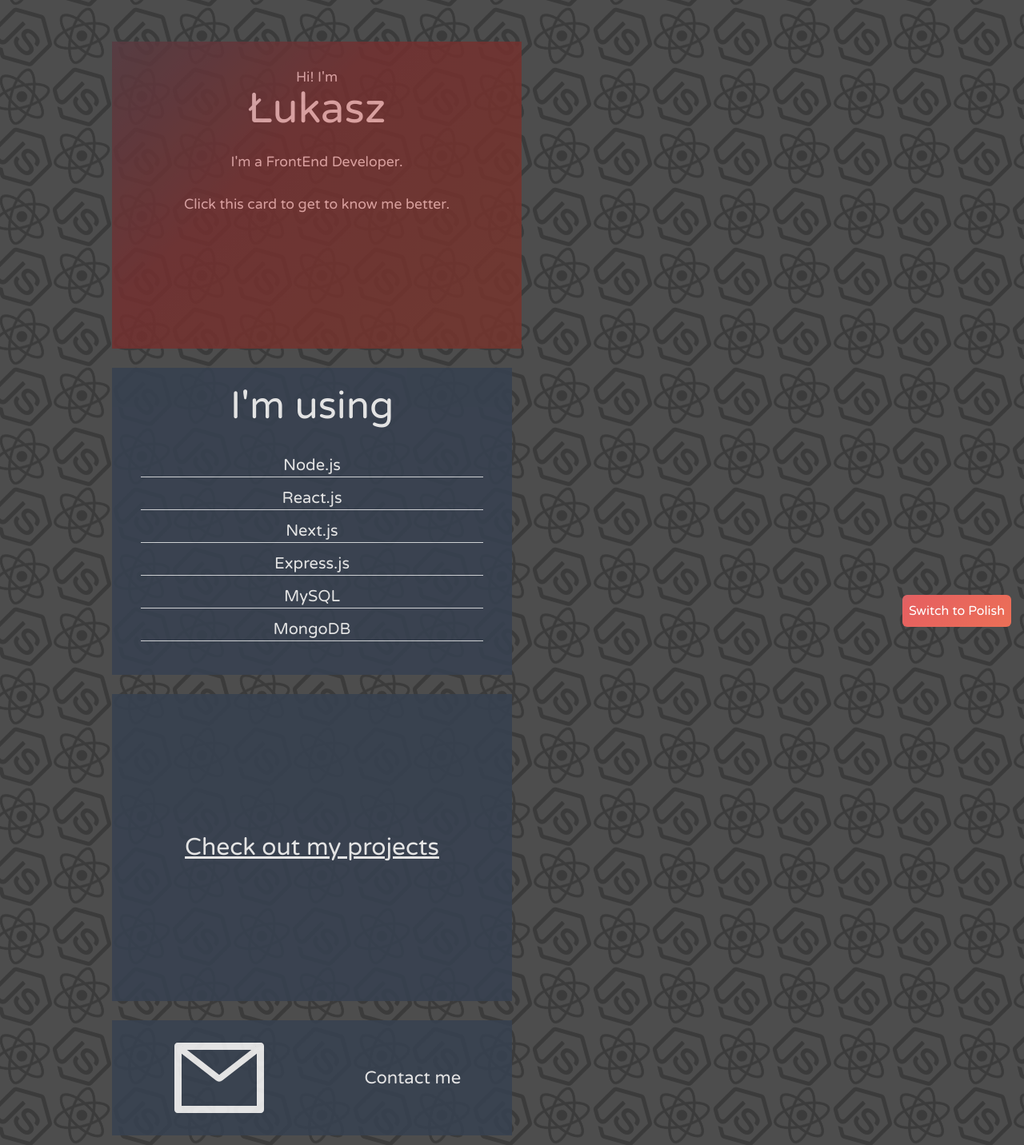
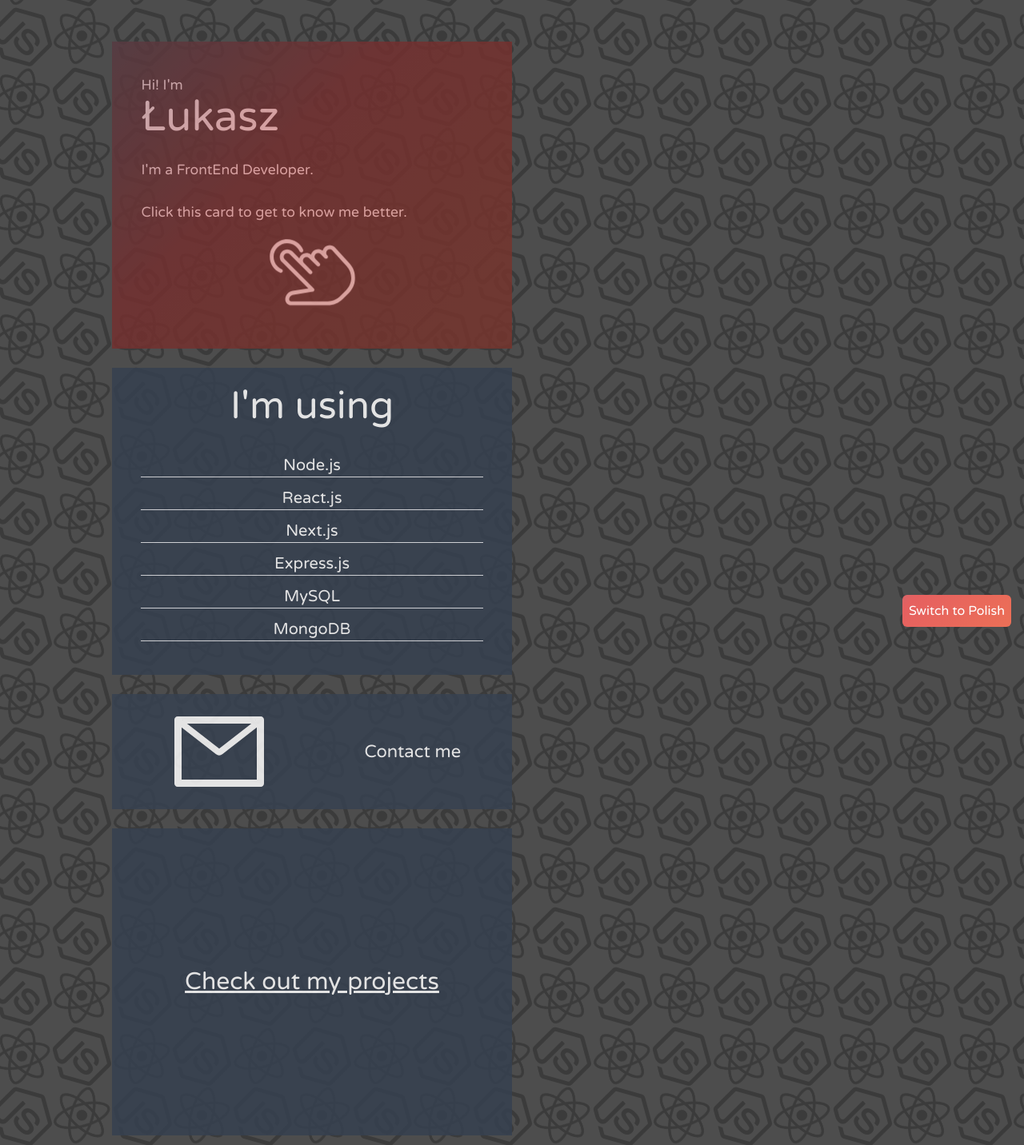
Before and after one commit to lukasz-sz96/portfolio, a Next.js app: page / in a window 1280 px wide. Shown: the whole page at 80% size. Built offline with nearby package versions, Linux system fonts and the light colour scheme; what @jinsung.lim/tailwindcss-filters would draw is missing.

Commit message:
Change title card styling, add animated svg icon

```diff
--- a/pages/index.js
+++ b/pages/index.js
@@ -33,17 +33,18 @@ const App = () => {
         {/* <link rel="icon" href="/favicon.ico" /> */}
       </Head>
       <div className={wrapperStyle}>
-        <Card href="" size="2/4" gradient scroll={false} key="card-1">
+        <Card href="" size={titleCardClicked ? '2/4' : '1/4'} gradient scroll={false} key="card-1">
           <div
             onClick={() => {
               setTitleCardClicked(!titleCardClicked);
             }}
-            className="w-full h-full bg-black opacity-50 text-center p-5 md:p-10"
+            className="w-full h-full bg-black opacity-50 p-5 md:p-10"
           >
             {!titleCardClicked ? (
               <motion.div
                 initial={{ scale: 0.7, opacity: 0, translateY: 50 }}
                 animate={{ scale: 1, opacity: 1, scale: 1.1, translateY: 0 }}
+                className="m-4"
               >
                 <h2>{locale[lang]["title"][0]}</h2>
                 <h1 className="text-5xl">{locale[lang]["title"][1]}</h1>
@@ -51,14 +52,18 @@ const App = () => {
                 <p>{locale[lang]["title"][2]}</p>
                 <br />
                 <p>{locale[lang]["title"][3]}</p>
+                <img className="w-1/4 m-auto mt-5 animate-bounce" src="../img/tap.svg" />
               </motion.div>
             ) : (
               <motion.div
                 animate={{ scale: 1, opacity: 1, scale: 1.1 }}
-                className="text-sm md:text-base"
+                className="text-sm m-2 mt-0 pt-0"
               >
                 <p>{locale[lang]["titleDescription"][0]}</p>
+                <br />
                 <p>{locale[lang]["titleDescription"][1]}</p>
+                <br />
+                <p>{locale[lang]["titleDescription"][2]}</p>
               </motion.div>
             )}
           </div>
@@ -67,11 +72,7 @@ const App = () => {
         <Card size="1/3" key="card-2" scroll={false}>
           <TechStackCard title={locale[lang]["imUsing"]} />
         </Card>
-        <Card animateHover href="/projects" size="2/5" language={lang}>
-          <h2 className="m-auto text-3xl underline">
-            {locale[lang]["myProjects"]}
-          </h2>
-        </Card>
+
         <Card animateHover size="4/12" key="card-3" scroll={false} small>
           <motion.div
             onClick={() => setContactCardClicked(!contactCardClicked)}
@@ -102,6 +103,11 @@ const App = () => {
             )}
           </motion.div>
         </Card>
+        <Card animateHover href="/projects" size="2/5" language={lang}>
+          <h2 className="m-auto text-3xl underline">
+            {locale[lang]["myProjects"]}
+          </h2>
+        </Card>
       </div>
       <LangSwitch cycleLanguage={cycleLanguage} language={lang} />
     </div>
```
Also changed, not shown: public/img/tap.svg (added).
